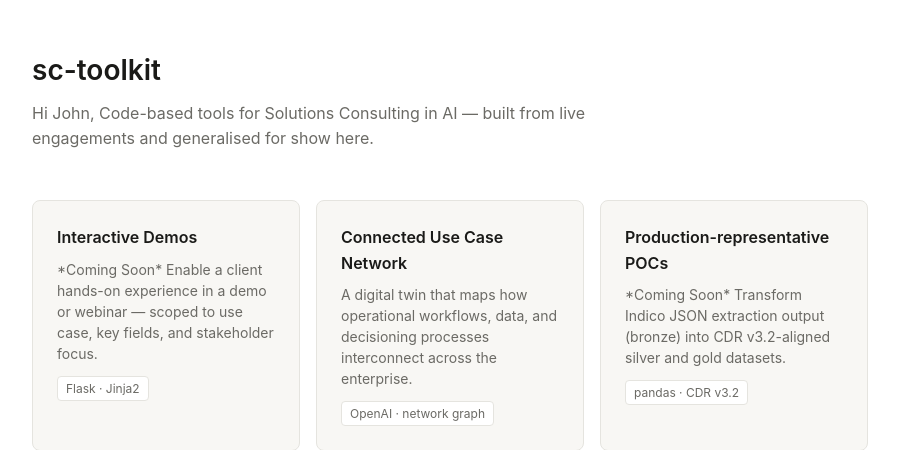
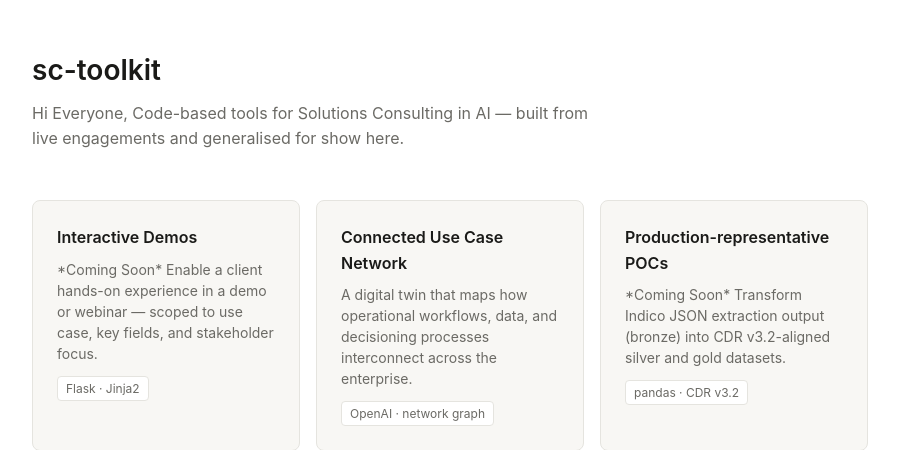
Before and after one commit to brfrancis/sc-toolkit, a Flask app: page / in a window 1280 px wide. Shown: the part 52-502 px from the top of the page, without its empty margins (190-1089 px from the left). Run offline with Flask 3, Linux system fonts and the light colour scheme.

Commit message:
Update index.html - hi everyone

```diff
--- a/templates/index.html
+++ b/templates/index.html
@@ -3,7 +3,7 @@
 {% block content %}
 <div class="hero">
   <h1>sc-toolkit</h1>
-  <p class="hero-sub">Hi John, Code-based tools for Solutions Consulting in AI — built from live engagements and generalised for show here.</p>
+  <p class="hero-sub">Hi Everyone, Code-based tools for Solutions Consulting in AI — built from live engagements and generalised for show here.</p>
 </div>
 
 <div class="tool-grid">
```
